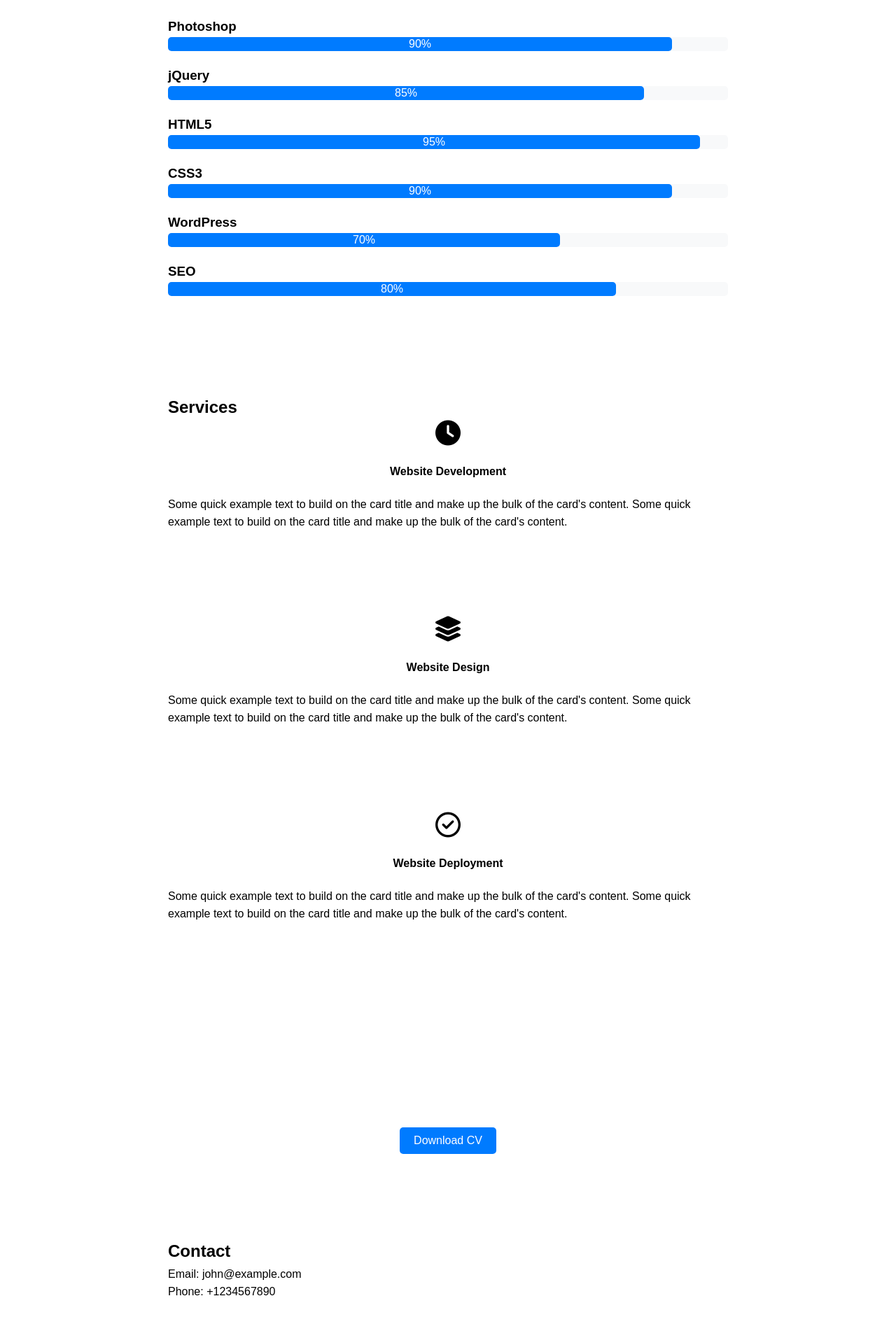
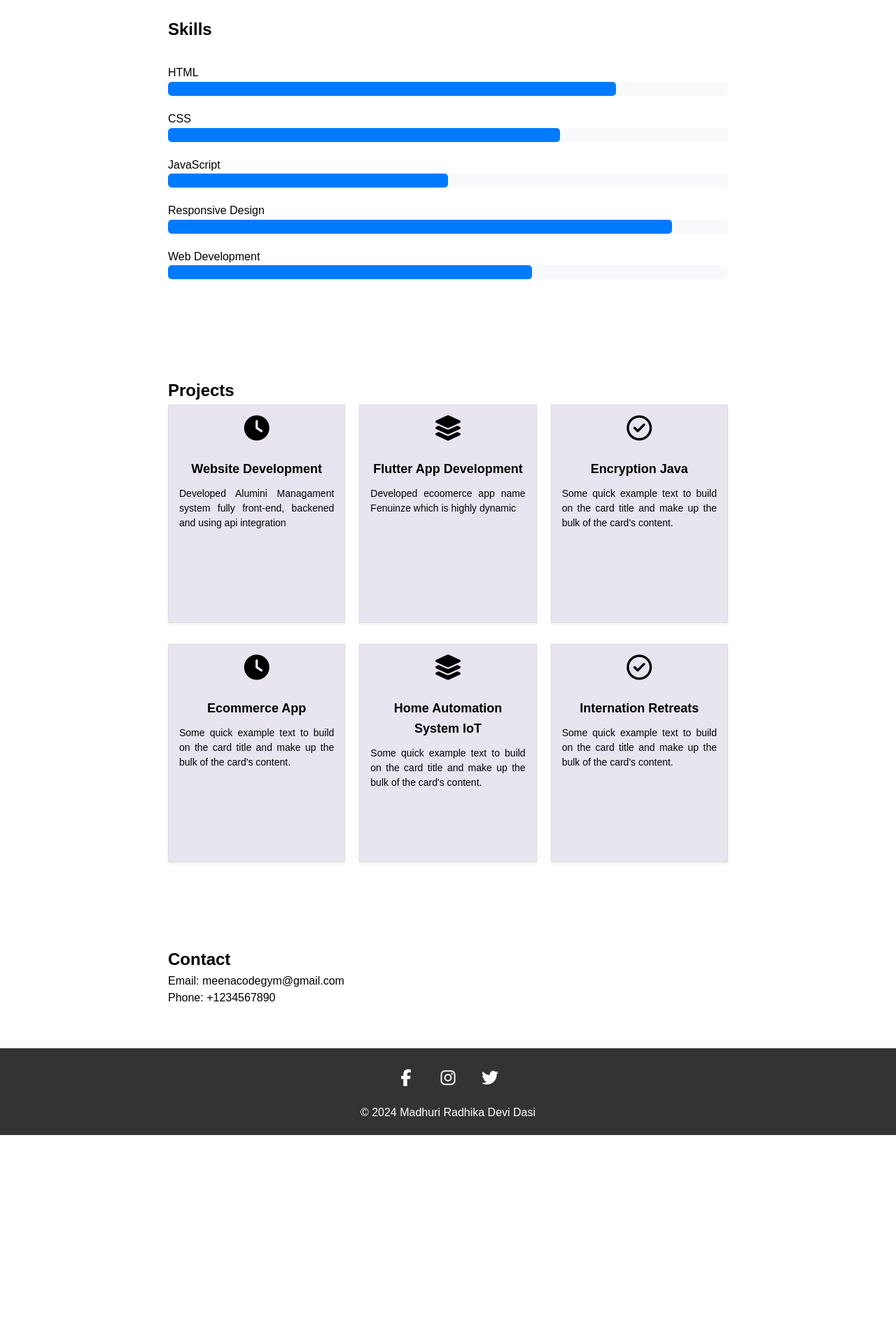
Before and after one commit to meena108/CODSOFT, a plain HTML site: page index2.html in a window 1280 px wide. Shown: the part 732-2614 px from the top of the page at 70% size. After the commit the page ends 2354 px from the top, so only its background shows below. Drawn offline with Linux system fonts and the light colour scheme.

Commit message:
final task 2 portfolio

```diff
--- a/index2.html
+++ b/index2.html
@@ -13,13 +13,13 @@
     <header>
         <div class="container">
             <div class="logo">
-                <h1>Meena Chand</h1>
+                <h1 class="name">Meena Chand</h1>
             </div>
             <nav>
                 <ul>
                     <li><a href="#about">About</a></li>
-                    <li><a href="#skills">Skills</a></li>
-                    <li><a href="#projects">Projects</a></li>
+                    <li><a href="#skills-section">Skills</a></li>
+                    <li><a href="#services">Projects</a></li>
                     <li><a href="#resume">Resume</a></li>
                     <li><a href="#contact">Contact</a></li>
                 </ul>
@@ -36,9 +36,18 @@
                 <img src="meena.jpg" alt="Profile Picture">
             </div>
             <div class="about-text">
+                <h1 class="text-center">About me</h1>
                 <p>
-                    Lorem ipsum dolor sit amet, consectetur adipiscing elit. Nulla nec urna mi. Integer feugiat tincidunt justo, in cursus lorem malesuada quis. Sed nec sollicitudin eros. Vivamus vitae nisl sit amet nibh condimentum scelerisque.
+                    Highly motivated candidate with 5+ years of management and technical experience who is resultsoriented. Dedicated to driving innovation and contributing to the team's success by utilising my
+                    core competencies such as Technical proficiency, Project Management, Customer Service, Team
+                    Management, and Public Relations. To enhance the experience and promote a cooperative,
+                    diverse, and technologically savvy culture, I'm thrilled to apply my passion for digital innovation
+                    and communication.
                 </p>
+                <div class="mar"></div>
+                <a href="path/to/your/resume.pdf" download="your_resume.pdf" class="download-link">
+                    <button class="download-btn">Download CV</button>
+                </a>
             </div>
         </div>
     </div>
@@ -48,119 +57,106 @@
     <!-- Skills Section -->
     <section id="skills-section">
         <div class="container">
-            <div class="row">
-                <div class="col-md-6">
+            <h1 class="text-center">Skills</h1>
+            <div class="mar"></div>
             <div class="skill">
-                        <h3>Photoshop</h3>
+              <div class="skill-title">HTML</div>
               <div class="progress">
-                            <div class="progress-bar" style="width: 90%">90%</div>
+                <div class="progress-bar" style="width: 80%;"></div>
               </div>
             </div>
             <div class="skill">
-                        <h3>jQuery</h3>
+              <div class="skill-title">CSS</div>
               <div class="progress">
-                            <div class="progress-bar" style="width: 85%">85%</div>
+                <div class="progress-bar" style="width: 70%;"></div>
               </div>
             </div>
             <div class="skill">
-                        <h3>HTML5</h3>
+              <div class="skill-title">JavaScript</div>
               <div class="progress">
-                            <div class="progress-bar" style="width: 95%">95%</div>
-                        </div>
-                    </div>
-                </div>
-                <div class="col-md-6">
-                    <div class="skill">
-                        <h3>CSS3</h3>
-                        <div class="progress">
-                            <div class="progress-bar" style="width: 90%">90%</div>
+                <div class="progress-bar" style="width: 50%;"></div>
               </div>
             </div>
             <div class="skill">
-                        <h3>WordPress</h3>
+              <div class="skill-title">Responsive Design</div>
               <div class="progress">
-                            <div class="progress-bar" style="width: 70%">70%</div>
+                <div class="progress-bar" style="width: 90%;"></div>
               </div>
             </div>
             <div class="skill">
-                        <h3>SEO</h3>
+              <div class="skill-title">Web Development</div>
               <div class="progress">
-                            <div class="progress-bar" style="width: 80%">80%</div>
-                        </div>
-                    </div>
+                <div class="progress-bar" style="width: 65%;"></div>
               </div>
             </div>
         </div>
     </section>
 
 
+
     <!-- Projects Section -->
-<!-- services section-->
 <section id="services">
     <div class="container">
-        <h1 class="text-center">Services</h1>
+        <h1 class="text-center">Projects</h1>
         <div class="row">
-            <div class="col-lg-4 col-md-4 col-sm-12 mt-4">
             <div class="card servicesText">
-                    <div class="card-body">
                 <i class="fas servicesIcon fa-clock"></i>
-                        <h4 class="card-title mt-3">Website Development</h4>
-                        <p class="card-text mt-3">Some quick example text to build on the card title and make up the bulk of the card's content.
-                            Some quick example text to build on the card title and make up the bulk of the card's content.
-                        </p>
+                <h4 class="card-title">Website Development</h4>
+                <p class="card-text">Developed Alumini Managament system fully front-end, backened and using api integration</p>
+            </div>
+
+            <div class="card servicesText">
+                <i class="fas servicesIcon fa-layer-group"></i>
+                <h4 class="card-title">Flutter App Development</h4>
+                <p class="card-text">Developed ecoomerce app name Fenuinze which is highly dynamic</p>
+            </div>
+
+            <div class="card servicesText">
+                <i class="far servicesIcon fa-check-circle"></i>
+                <h4 class="card-title">Encryption Java</h4>
+                <p class="card-text">Some quick example text to build on the card title and make up the bulk of the card's content.</p>
             </div>
         </div>
+        <div class="mar"></div>
+        <div class="row">
+            <div class="card servicesText">
+                <i class="fas servicesIcon fa-clock"></i>
+                <h4 class="card-title">Ecommerce App</h4>
+                <p class="card-text">Some quick example text to build on the card title and make up the bulk of the card's content.</p>
             </div>
-            <div class="col-lg-4 col-md-4 col-sm-12 mt-4">
+
             <div class="card servicesText">
-                    <div class="card-body">
-                        <i class='fas servicesIcon fa-layer-group'></i>
-                        <h4 class="card-title mt-3">Website Design</h4>
-                        <p class="card-text mt-3">Some quick example text to build on the card title and make up the bulk of the card's content.
-                            Some quick example text to build on the card title and make up the bulk of the card's content.
-                        </p>
+                <i class="fas servicesIcon fa-layer-group"></i>
+                <h4 class="card-title">Home Automation System IoT</h4>
+                <p class="card-text">Some quick example text to build on the card title and make up the bulk of the card's content.</p>
             </div>
-                </div>
-            </div>
-            <div class="col-lg-4 col-md-4 col-sm-12 mt-4">
+
             <div class="card servicesText">
-                    <div class="card-body">
-                        <i class='far servicesIcon fa-check-circle'></i>
-                        <h4 class="card-title mt-3">Website Deployment</h4>
-                        <p class="card-text mt-3">Some quick example text to build on the card title and make up the bulk of the card's content.
-                            Some quick example text to build on the card title and make up the bulk of the card's content.
-                        </p>
-                    </div>
-                </div>
-            </div>
+                <i class="far servicesIcon fa-check-circle"></i>
+                <h4 class="card-title">Internation Retreats</h4>
+                <p class="card-text">Some quick example text to build on the card title and make up the bulk of the card's content.</p>
             </div>
         </div>
 </section>
-
-
-    <!-- Resume Section -->
-    <section id="resume">
-        <div class="container">
-            <a href="path/to/your/resume.pdf" download="your_resume.pdf" class="download-link">
-                <button class="download-btn">Download CV</button>
-            </a>
-        </div>
-    </section>
-
 
     <!-- Contact Section -->
     <section id="contact">
         <div class="container">
             <h2>Contact</h2>
-            <p>Email: john@example.com</p>
+            <p>Email: meenacodegym@gmail.com</p>
             <p>Phone: +1234567890</p>
         </div>
     </section>
 
     <!-- Footer Section -->
     <footer>
-        <div class="container">
-            <p>&copy; 2024 John Doe</p>
+        <div class="social-icons">
+            <a href="https://www.facebook.com"><i class="fab fa-facebook-f"></i></a>
+            <a href="https://www.instagram.com"><i class="fab fa-instagram"></i></a>
+            <a href="https://www.twitter.com"><i class="fab fa-twitter"></i></a>
+          </div>
+        <div class="privacy">
+            <p>&copy; 2024 Madhuri Radhika Devi Dasi</p>
         </div>
     </footer>
 </body>
--- a/style2.css
+++ b/style2.css
@@ -4,6 +4,7 @@ body, h1, h2, h3, p, ul {
     margin: 0;
     padding: 0;
 }
+
 
 /* Global styles */
 body {
@@ -26,11 +27,12 @@ img {
 header {
     background-color: #333;
     color: #fff;
-    padding: 20px 0;
+    padding: 20px ;
 }
 
 .logo {
     float: left;
+    padding: -60px;
 }
 
 nav ul {
@@ -101,7 +103,44 @@ section {
 }
 
 
+
 /* Projects section styles */
+
+.row {
+    display: flex;
+    justify-content: space-between;
+    align-items: center;
+    gap: 20px;
+}
+
+/* Style for the individual cards */
+.card {
+    background-color: #e8e5f0;
+    border: 1px solid #ddd;
+    padding: 15px; /* Adjust padding to decrease card height */
+    width: 40%;
+    box-shadow: 0 2px 4px rgba(151, 78, 78, 0.1);
+}
+
+/* Style for the icon */
+.servicesIcon {
+    font-size: 24px;
+    margin-right: 10px;
+}
+
+/* Style for the card title */
+.card-title {
+    font-size: 18px;
+    font-weight: bold;
+    margin-bottom: 10px;
+}
+
+/* Style for the card text */
+.card-text {
+    font-size: 14px;
+    line-height: 1.5;
+}
+
 /* services section css */
 .servicesText.card {
     height: 280px;
@@ -121,6 +160,25 @@ section {
 .servicesText:hover {
     border: 1px solid #008000;
 }
+
+/* Skills */
+.progress {
+    width: 100%;
+    height: 20px;
+    background-color: #f3f3f3;
+    border-radius: 10px;
+    position: relative;
+    overflow: hidden;
+  }
+
+  .progress-bar {
+    width: 0;
+    height: 100%;
+    background-color: #4caf50;
+    border-radius: 10px;
+    transition: width 1s ease-in-out;
+  }
+
 /* resume styles */
 #resume {
     text-align: center;
@@ -144,13 +202,61 @@ section {
 .download-btn:hover {
     background-color: #0056b3;
 }
+.mar{
+    padding: 15px;
+}
 /*contact*/
 
 
 /* Footer styles */
+/* styles.css */
+
+/* Footer Styles */
 footer {
-    background-color: #333;
-    color: #fff;
-    padding: 20px 0;
-    text-align: center;
-}
+    background-color: #333; /* Background color of the footer */
+    color: #fff; /* Text color of the footer */
+    padding: 20px; /* Padding around the content inside the footer */
+    text-align: center; /* Aligning text in the center */
+  }
+
+  /* Social Icons Styles */
+  .social-icons {
+    display: flex; /* Displaying icons in a row */
+    justify-content: center; /* Centering icons horizontally */
+  }
+
+  .social-icons a {
+    margin: 10px 10px; /* Adding margin between icons */
+  }
+
+  .social-icons i {
+    width: 40px; /* Setting width of the icons */
+    height: 40px; /* Setting height of the icons */
+    font-size: 24px; /* Setting font size of the icons */
+    color: #fff; /* Setting default color of the icons */
+    transition: color 0.3s, font-size 0.3s; /* Adding transition effect */
+  }
+
+  .social-icons a:hover i {
+    color: #fff; /* Changing color of the icons on hover */
+    font-size: 30px; /* Increasing font size of the icons on hover */
+  }
+
+  .privacy {
+    display: flex;
+    justify-content: center;
+  }
+
+  .privacy p {
+    margin: 0; /* Remove default margin */
+  }
+
+  /* styles.css */
+
+/* Paragraph Styles */
+p {
+    text-align: justify; /* Justify text for a clean alignment */
+    margin: 0; /* Remove default margin */
+    padding: 0; /* Remove default padding */
+    line-height: 1.5; /* Set line height for better readability */
+  }
```
Lines whose indentation alone changed are shown as unchanged.
